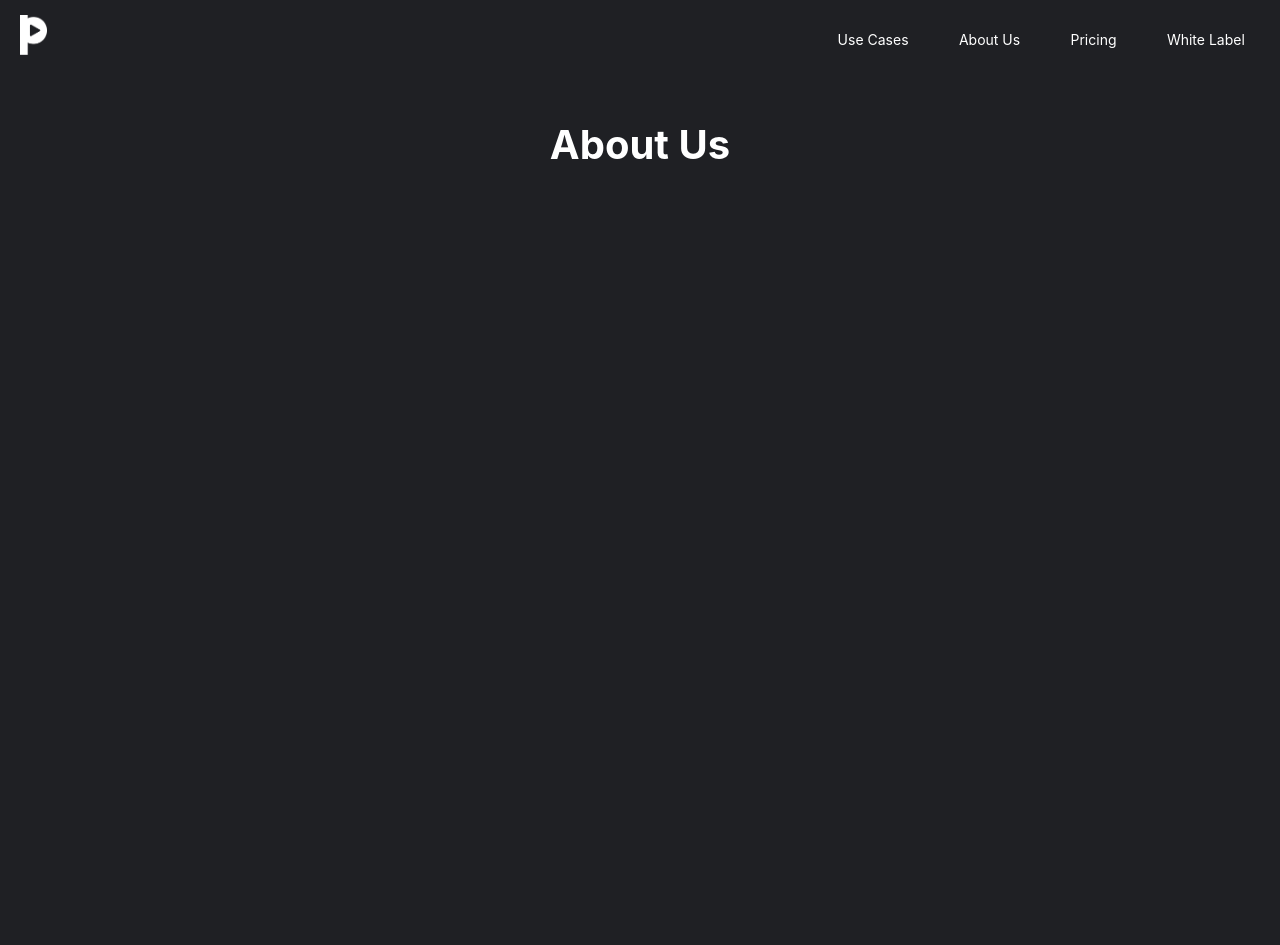
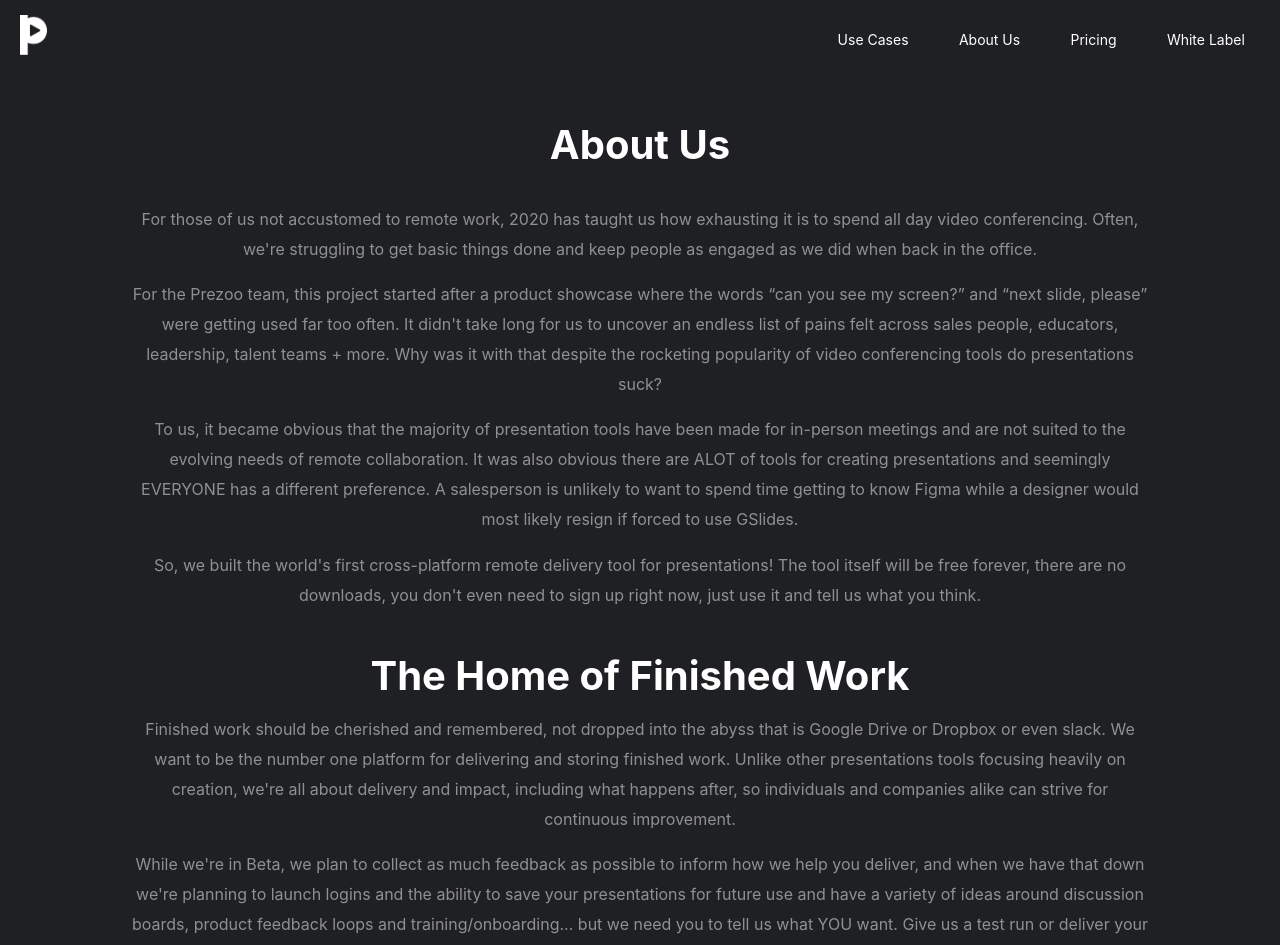
Before and after one commit to whitej031788/prezoo, a React (Create React App) app in the folder client/: page /about-us in a window 1280 px wide. Shown: the top 945 px of the page. Before the commit the page ends 800 px from the top, so only its background shows below. Built offline with nearby package versions, Linux system fonts and the light colour scheme.

Commit message:
home page content

```diff
--- a/client/src/components/AboutUs.tsx
+++ b/client/src/components/AboutUs.tsx
@@ -11,6 +11,21 @@
             <Col md={{span: 10, offset: 1}}>
               <h1 className="main-title">About Us</h1>
             </Col>
+            <br></br>
+            <Col md={{span: 12, offset: 0}} xs="12">
+                <p className="text-center sub-text">For those of us not accustomed to remote work, 2020 has taught us how exhausting it is to spend all day video conferencing. Often, we're struggling to get basic things done and keep people as engaged as we did when back in the office.</p>
+                <p className="text-center sub-text">For the Prezoo team, this project started after a product showcase where the words “can you see my screen?” and “next slide, please” were getting used far too often. It didn't take long for us to uncover an endless list of pains felt across sales people, educators, leadership, talent teams + more. Why was it with that despite the rocketing popularity of video conferencing tools do presentations suck?</p>
+                <p className="text-center sub-text">To us, it became obvious that the majority of presentation tools have been made for in-person meetings and are not suited to the evolving needs of remote collaboration. It was also obvious there are ALOT of tools for creating presentations and seemingly EVERYONE has a different preference. A salesperson is unlikely to want to spend time getting to know Figma while a designer would most likely resign if forced to use GSlides.</p>
+                <p className="text-center sub-text">So, we built the world's first cross-platform remote delivery tool for presentations! The tool itself will be free forever, there are no downloads, you don't even need to sign up right now, just use it and tell us what you think.</p>
+            </Col>
+            <br></br>
+            <Col md={{span: 10, offset: 1}}>
+              <h3 className="main-title">The Home of Finished Work</h3>
+            </Col>
+            <Col md={{span: 12, offset: 0}} xs="12">
+                <p className="text-center sub-text">Finished work should be cherished and remembered, not dropped into the abyss that is Google Drive or Dropbox or even slack. We want to be the number one platform for delivering and storing finished work. Unlike other presentations tools focusing heavily on creation, we're all about delivery and impact, including what happens after, so individuals and companies alike can strive for continuous improvement.</p>
+                <p className="text-center sub-text">While we're in Beta, we plan to collect as much feedback as possible to inform how we help you deliver, and when we have that down we're planning to launch logins and the ability to save your presentations for future use and have a variety of ideas around discussion boards, product feedback loops and training/onboarding... but we need you to tell us what YOU want. Give us a test run or deliver your first project today using Prezoo and let us know what you think!</p>
+            </Col>
           </Container>
         </Row>
       </Container>
```
